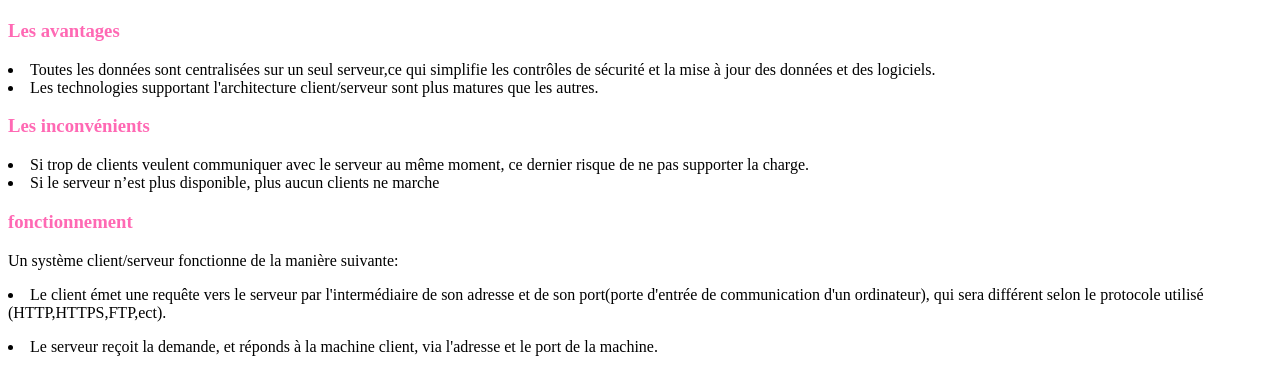
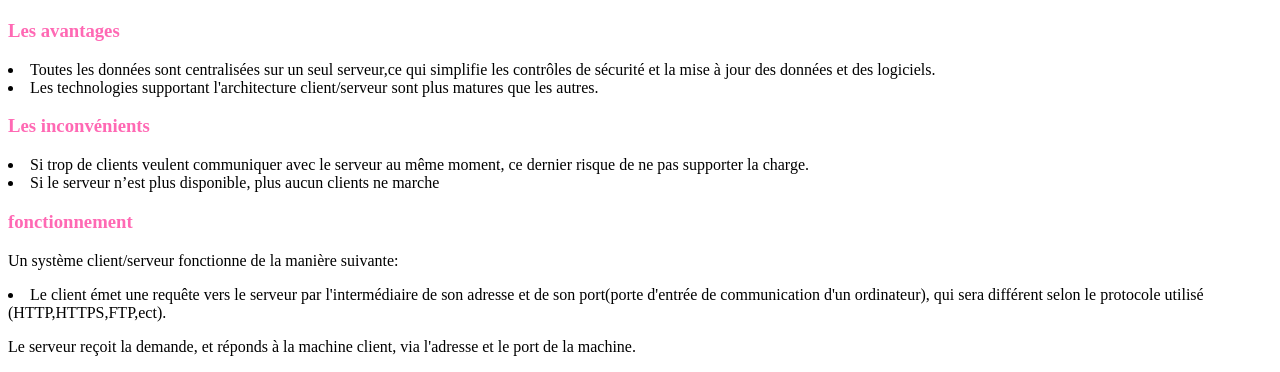
Before and after one commit to Louiselegllx/Mon-site-Louise, a plain HTML site: page index.html in a window 1280 px wide. Shown: the part 777-1149 px from the top of the page. Drawn offline with Linux system fonts and the light colour scheme.

Commit message:
nauveau16.2

```diff
--- a/index.html
+++ b/index.html
@@ -21,6 +21,6 @@
     <h3 style="color:hotpink">Les inconvénients</h3><lu><li>Si trop de clients veulent communiquer avec le  serveur au même moment, ce dernier risque de ne pas supporter la charge.</li><li>Si le serveur n’est plus disponible, plus aucun clients ne marche</li></lu>
 <h3 style="color:hotpink">fonctionnement</h3><lu>Un système client/serveur fonctionne de la manière suivante:</lu>
 <p><lu><li>Le client émet une requête vers le serveur par l'intermédiaire de son adresse et de son port(porte d'entrée de communication d'un ordinateur), qui sera différent selon le protocole utilisé (HTTP,HTTPS,FTP,ect).</li></lu></p>
-<p><lu><li>Le serveur reçoit la demande, et réponds à la machine client, via l'adresse et le port de la machine.</li></lu></p>
+<p><lu>Le serveur reçoit la demande, et réponds à la machine client, via l'adresse et le port de la machine.</lu></p>
 </body>
 </html>
```
